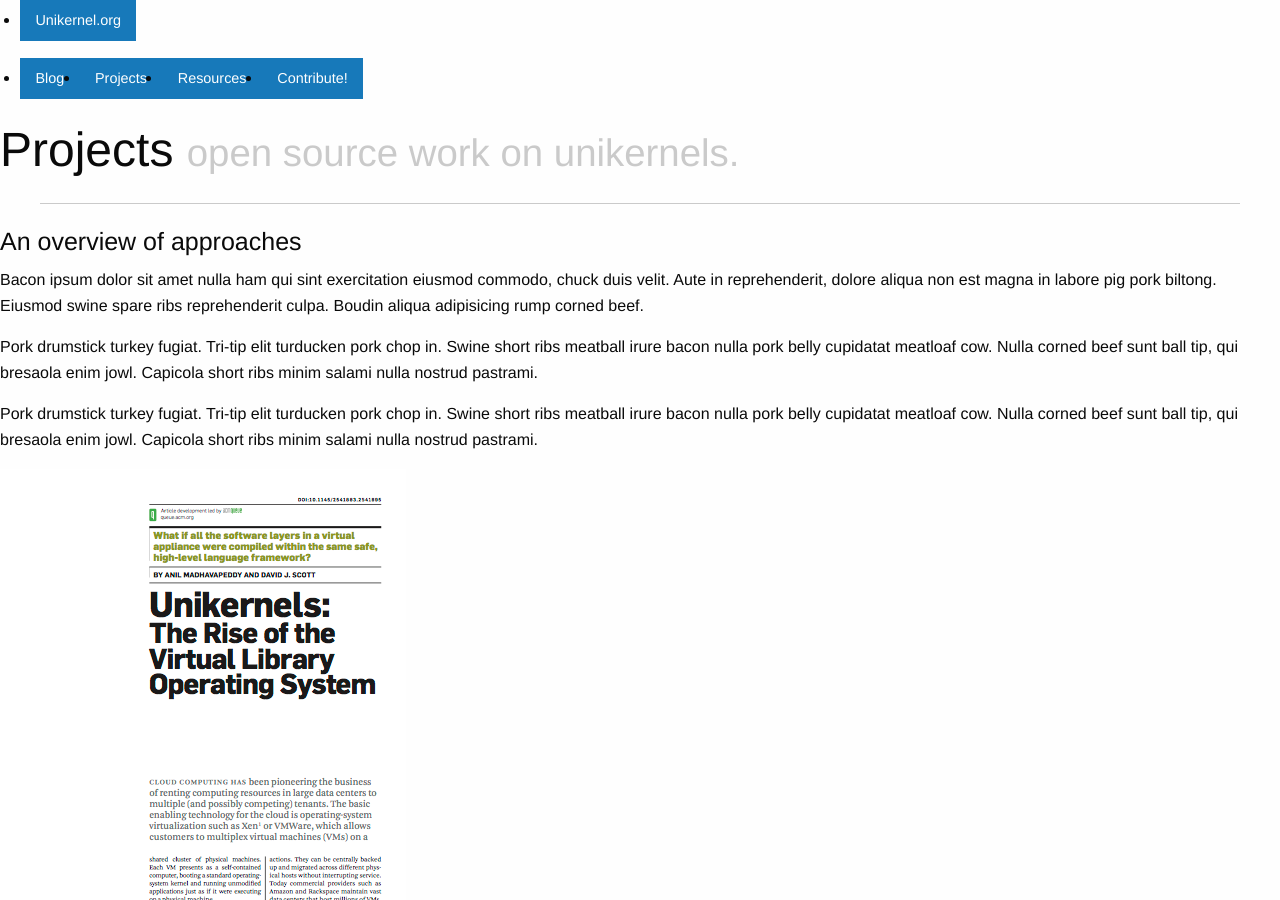
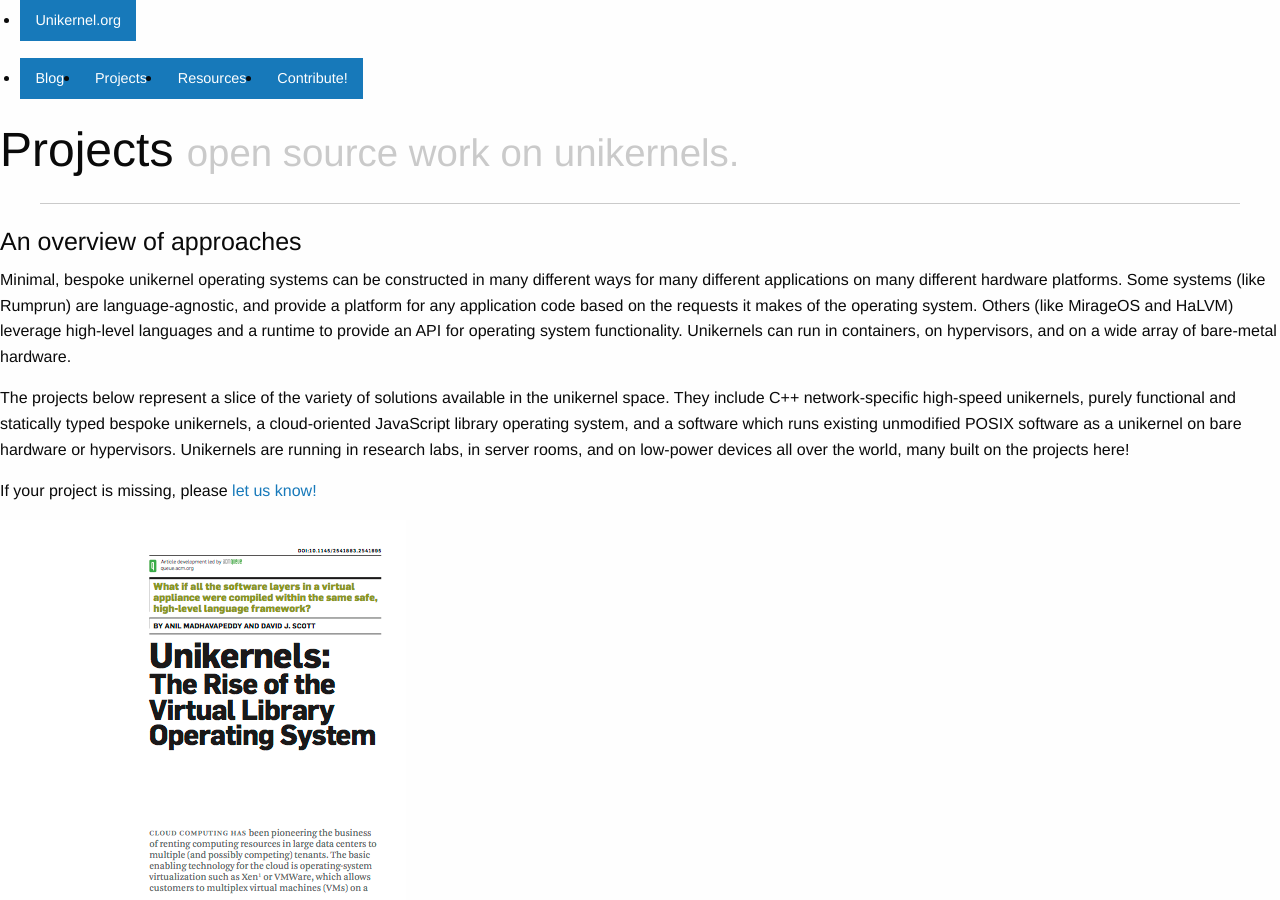
Before and after one commit to Unikernel-Systems/unikernel.org, a Jekyll site: the page built from projects/index.html, in a window 1280 px wide and 900 px high. Built offline with Jekyll 4.4.1, drawn with Linux system fonts in a browser that asks for light colours; nearby versions of some CDN libraries; library files that are not in the unit come from our copies.

Commit message:
de-bacon projects index

```diff
--- a/projects/index.html
+++ b/projects/index.html
@@ -20,9 +20,10 @@ tagline:
         <!-- this space left intentionally blank :) -->
       <!-- </div> -->
       <div class="large-12 columns">
-        <p>Bacon ipsum dolor sit amet nulla ham qui sint exercitation eiusmod commodo, chuck duis velit. Aute in reprehenderit, dolore aliqua non est magna in labore pig pork biltong. Eiusmod swine spare ribs reprehenderit culpa. Boudin aliqua adipisicing rump corned beef.</p>
-        <p>Pork drumstick turkey fugiat. Tri-tip elit turducken pork chop in. Swine short ribs meatball irure bacon nulla pork belly cupidatat meatloaf cow. Nulla corned beef sunt ball tip, qui bresaola enim jowl. Capicola short ribs minim salami nulla nostrud pastrami.</p>
-        <p>Pork drumstick turkey fugiat. Tri-tip elit turducken pork chop in. Swine short ribs meatball irure bacon nulla pork belly cupidatat meatloaf cow. Nulla corned beef sunt ball tip, qui bresaola enim jowl. Capicola short ribs minim salami nulla nostrud pastrami.</p>
+	      <p>Minimal, bespoke unikernel operating systems can be constructed in many different ways for many different applications on many different hardware platforms.  Some systems (like Rumprun) are language-agnostic, and provide a platform for any application code based on the requests it makes of the operating system.  Others (like MirageOS and HaLVM) leverage high-level languages and a runtime to provide an API for operating system functionality.  Unikernels can run in containers, on hypervisors, and on a wide array of bare-metal hardware.
+	      </p>
+	      <p>The projects below represent a slice of the variety of solutions available in the unikernel space.  They include C++ network-specific high-speed unikernels, purely functional and statically typed bespoke unikernels, a cloud-oriented JavaScript library operating system, and a software which runs existing unmodified POSIX software as a unikernel on bare hardware or hypervisors.  Unikernels are running in research labs, in server rooms, and on low-power devices all over the world, many built on the projects here!</p>
+	      <p>If your project is missing, please <a href="https://github.com/Unikernel-Systems/unikernel.org">let us know!</a></p>
       </div>
     </div>
   </div>
```
